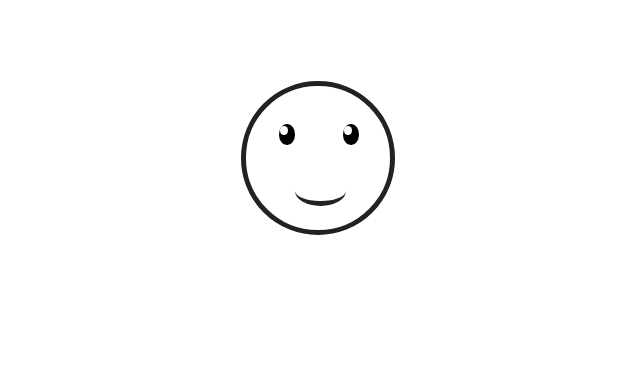
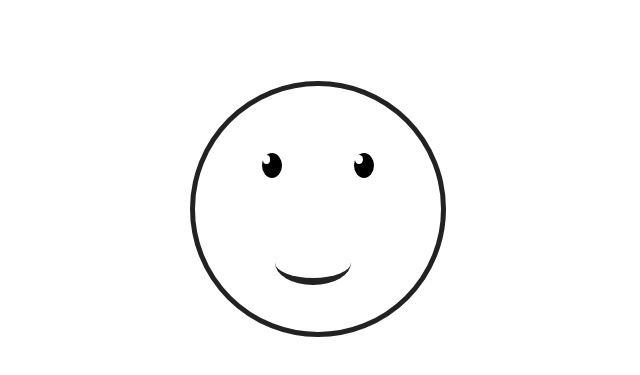
Before and after one commit to SpadeRubick/Gary, a plain HTML site: page source/index.html in a window 1280 px wide. Shown: the part 327-702 px from the top of the page, without its empty margins (322-962 px from the left). Drawn offline with Linux system fonts and the light colour scheme; a web font is replaced by a local one.

Commit message:
change face size

```diff
--- a/source/src/css/index.css
+++ b/source/src/css/index.css
@@ -37,8 +37,8 @@ html {
 .face {
     display: inline-block;
     position: relative;
-    width: 6rem;
-    height: 6rem;
+    width: 10rem;
+    height: 10rem;
     -webkit-box-sizing: border-box;
             box-sizing: border-box;
     -webkit-border-radius: 50%;
@@ -50,10 +50,10 @@ html {
 .face .eyes {
     display: inline-block;
     position: absolute;
-    width: .6rem;
-    height: .8rem;
-    top: 1.5rem;
-    left: 1.3rem;
+    width: .8rem;
+    height: 1rem;
+    top: 2.6rem;
+    left: 2.6rem;
     -webkit-border-radius: 50%;
             border-radius: 50%;
     background: #000;
@@ -71,16 +71,17 @@ html {
     background: #fff;
 }
 .face .eyes + .eyes {
-    left: 3.8rem;
+    left: auto;
+    right: 2.6rem;
 }
 .face .mouth {
     display: inline-block;
     position: absolute;
-    width: 2rem;
-    height: 1rem;
-    top: 3.5rem;
-    right: 1.7rem;
-    border-bottom: .2rem solid #222;
+    width: 3rem;
+    height: 1.5rem;
+    top: 6rem;
+    right: 3.5rem;
+    border-bottom: .3rem solid #222;
     -webkit-border-radius: 50%;
             border-radius: 50%;
 }
--- a/source/src/js/index.js
+++ b/source/src/js/index.js
@@ -41,7 +41,7 @@ function touch(event) {
 		tX = Math.round(event.touches[0].clientX),
 		tY = Math.round(event.touches[0].clientY),
 		//步长
-		stepX = Math.round(oX/10),
+		stepX = Math.round(oX/20),
 		stepY = Math.round(oY/15),
 		//偏移量
 		x = 0,
--- a/src/js/index.js
+++ b/src/js/index.js
@@ -1 +1 @@
-function touch(t){var t=t||window.event,e=document.getElementsByClassName("eyes")[0],n=document.getElementsByClassName("eyes")[1],s=document.getElementsByClassName("mouth")[0],a=Math.round(document.documentElement.clientWidth/2),o=Math.round(document.documentElement.clientHeight/2),r=Math.round(t.touches[0].clientX),m=Math.round(t.touches[0].clientY),d=Math.round(a/10),u=Math.round(o/15),l=0,c=0,h=0;switch(l=Math.round((r-a)/d),c=Math.round((m-o)/u),h=Math.round((r-a)/d),t.type){case"touchstart":e.style.transform="translate3d("+l+"px, "+c+"px, 0)",n.style.transform="translate3d("+l+"px, "+c+"px, 0)",s.style.transform="rotateZ("+h+"deg)";break;case"touchmove":e.style.transform="translate3d("+l+"px, "+c+"px, 0)",n.style.transform="translate3d("+l+"px, "+c+"px, 0)",s.style.transform="rotateZ("+h+"deg)"}}document.addEventListener("touchstart",touch,!1),document.addEventListener("touchmove",touch,!1),document.addEventListener("touchend",function(){var t=document.getElementsByClassName("eyes")[0],e=document.getElementsByClassName("eyes")[1],n=document.getElementsByClassName("mouth")[0];t.style.transform="translate3d(0, 0, 0)",e.style.transform="translate3d(0, 0, 0)",n.style.transform="rotateZ(0)"},!1);
+function touch(t){var t=t||window.event,e=document.getElementsByClassName("eyes")[0],n=document.getElementsByClassName("eyes")[1],s=document.getElementsByClassName("mouth")[0],a=Math.round(document.documentElement.clientWidth/2),o=Math.round(document.documentElement.clientHeight/2),r=Math.round(t.touches[0].clientX),m=Math.round(t.touches[0].clientY),d=Math.round(a/20),u=Math.round(o/15),l=0,c=0,h=0;switch(l=Math.round((r-a)/d),c=Math.round((m-o)/u),h=Math.round((r-a)/d),t.type){case"touchstart":e.style.transform="translate3d("+l+"px, "+c+"px, 0)",n.style.transform="translate3d("+l+"px, "+c+"px, 0)",s.style.transform="rotateZ("+h+"deg)";break;case"touchmove":e.style.transform="translate3d("+l+"px, "+c+"px, 0)",n.style.transform="translate3d("+l+"px, "+c+"px, 0)",s.style.transform="rotateZ("+h+"deg)"}}document.addEventListener("touchstart",touch,!1),document.addEventListener("touchmove",touch,!1),document.addEventListener("touchend",function(){var t=document.getElementsByClassName("eyes")[0],e=document.getElementsByClassName("eyes")[1],n=document.getElementsByClassName("mouth")[0];t.style.transform="translate3d(0, 0, 0)",e.style.transform="translate3d(0, 0, 0)",n.style.transform="rotateZ(0)"},!1);
```
Also changed, not shown: src/css/index.css (+1 -1 lines).
